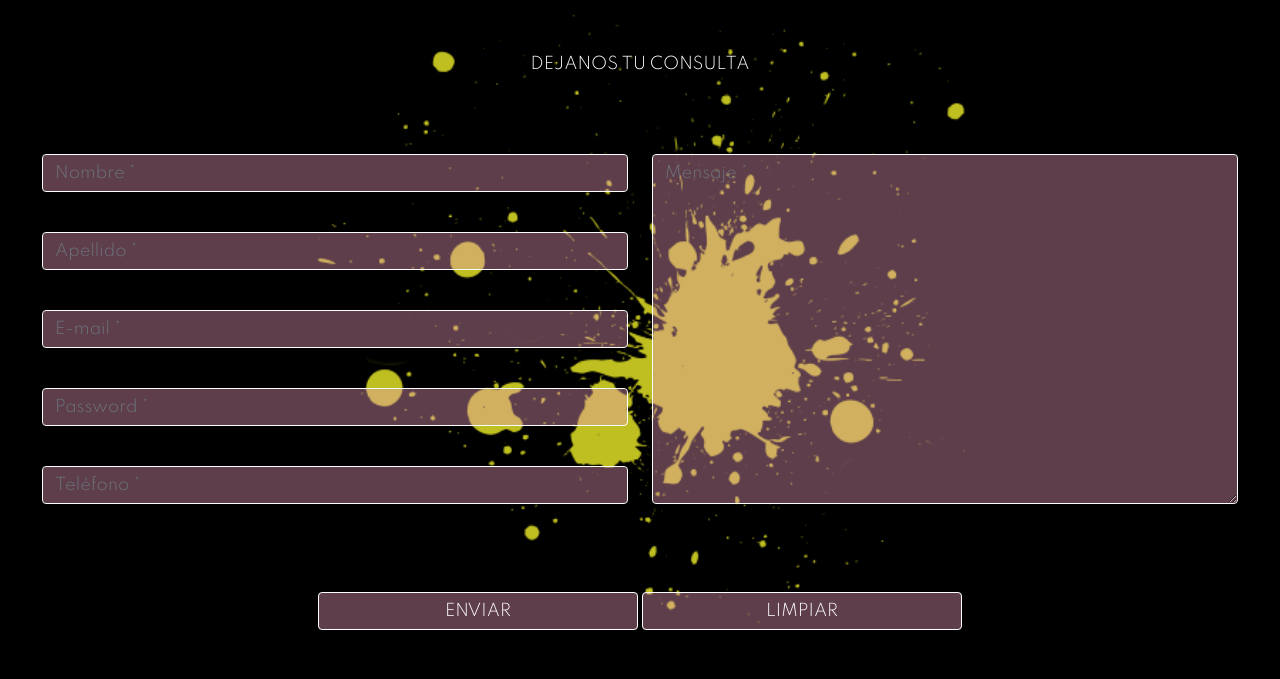
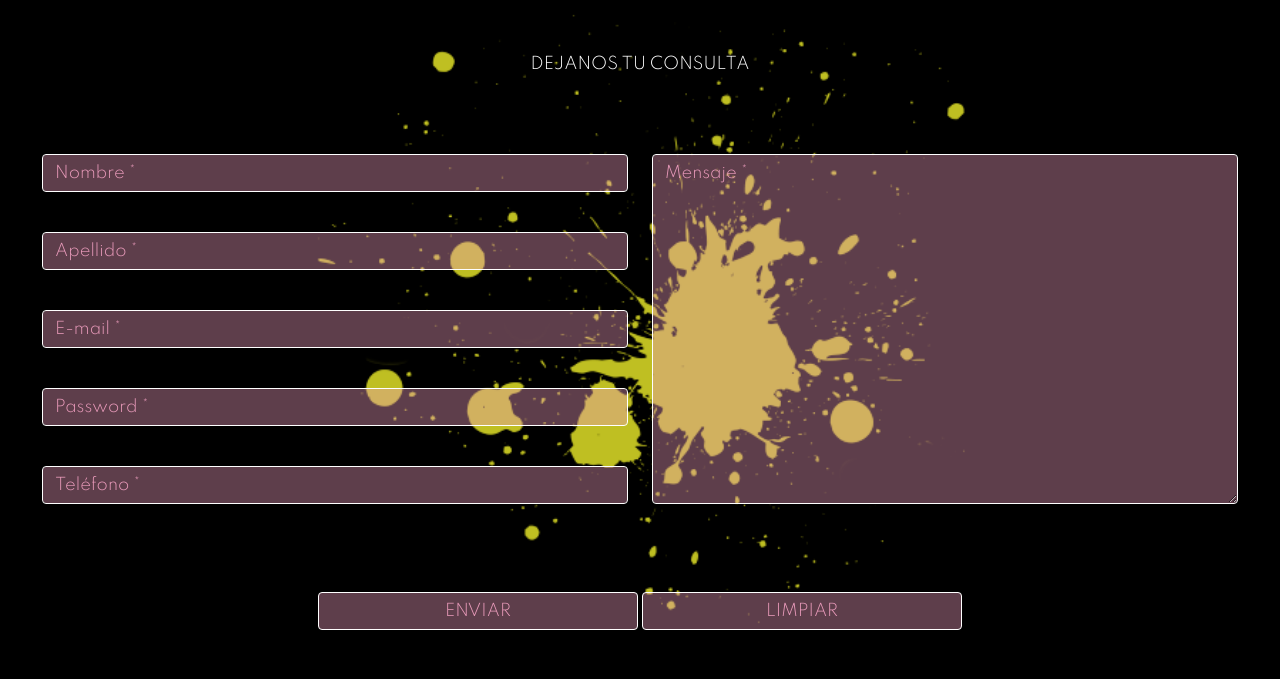
Before and after one commit to juliameneghetti/3entrega_proyecto, a plain HTML site: page contacto.html in a window 1280 px wide. Shown: the part 121-800 px from the top of the page. Drawn offline with nearby package versions, Linux system fonts and the light colour scheme.

Commit message:
modifiqué atributos de la sección contacto

```diff
--- a/css/estilos.css
+++ b/css/estilos.css
@@ -264,16 +264,24 @@ body{
     .form-control{
         margin-bottom: 40px;
 
-        color: white;
-
         background-color: rgb(234 155 187 / 40%);
         border: 1px solid white;
+    }
+
+    .form-control:focus {
+        border-color: transparent;
+
+        box-shadow: none;
+    }
+
+    .form-control::placeholder {
+        color: rgb(234, 155, 187);
     }
 
     .btn{
         width: 25%;
 
-        color: white;
+        color: rgb(234, 155, 187);
 
         background-color: rgb(234 155 187 / 40%);
         border: 1px solid white;
@@ -281,7 +289,11 @@ body{
 
     .btn:hover{
         background-color: rgb(234 155 187 / 60%);
-        color: #212529;
+        color: white;
+    }
+
+    .btn:focus {
+        box-shadow: none;
     }
 
     .row {
```
